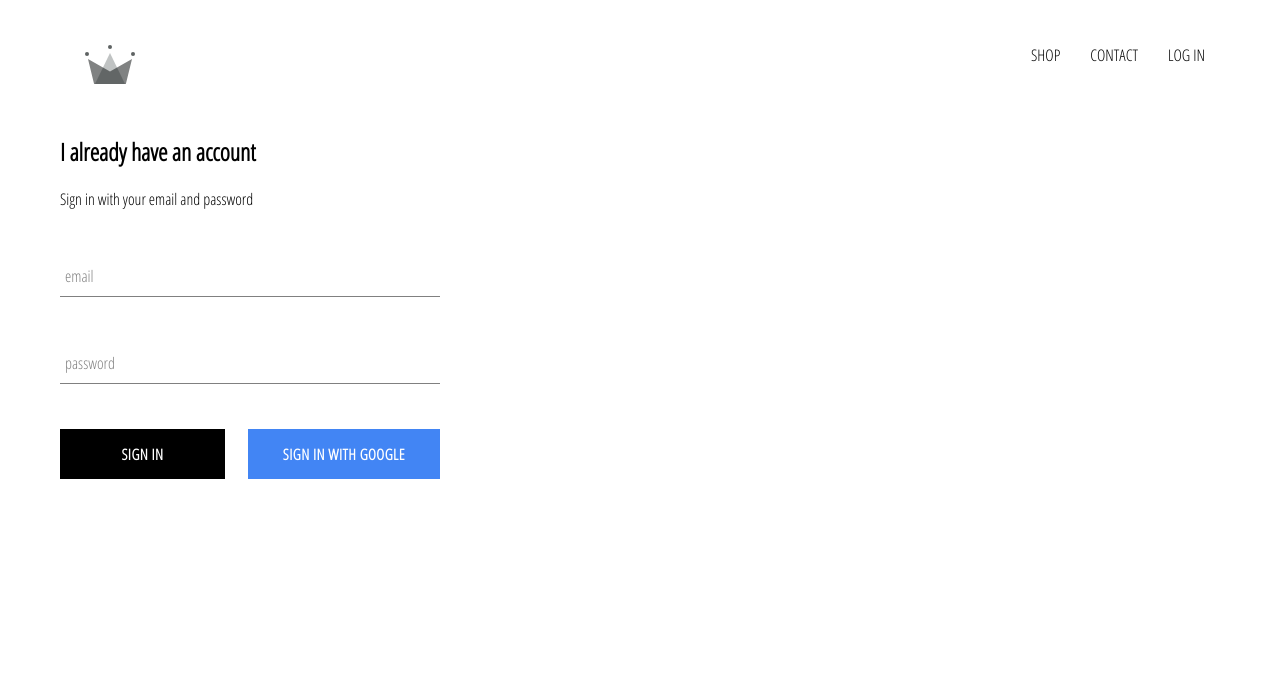
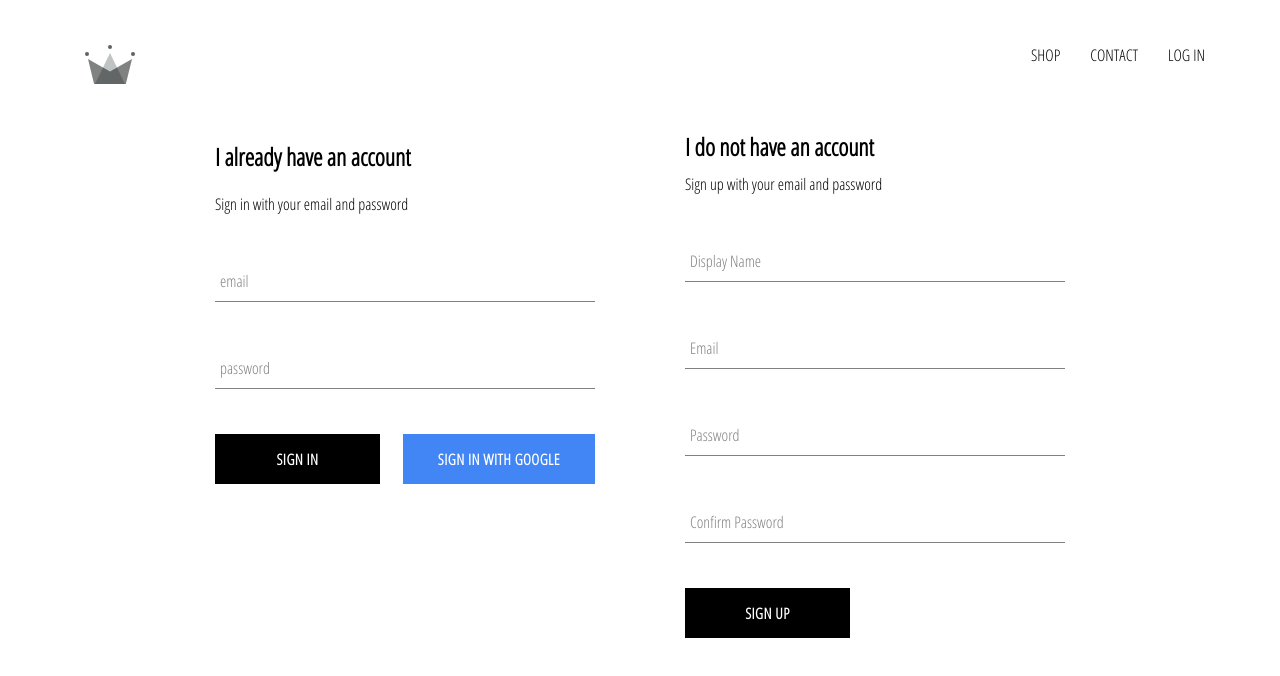
Before and after one commit to edgarnava80/clothing-store, a React (Create React App) app: page /login in a window 1280 px wide. Shown: the top 676 px of the page. Built offline with nearby package versions, Linux system fonts and the light colour scheme; no server answers.

Commit message:
Storage of users in firebase and email authentication implemented

```diff
--- a/public/index.html
+++ b/public/index.html
@@ -6,7 +6,7 @@
     <link rel="icon" href="%PUBLIC_URL%/favicon.ico" />
     <meta name="viewport" content="width=device-width, initial-scale=1" />
     <meta name="theme-color" content="#000000" />
-    <meta name="description" content="Web site created using create-react-app" />
+    <meta name="description" content="Clothing online store." />
     <link rel="apple-touch-icon" href="%PUBLIC_URL%/logo192.png" />
     <!--
       manifest.json provides metadata used when your web app is installed on a
@@ -23,7 +23,7 @@
       work correctly both with client-side routing and a non-root public URL.
       Learn how to configure a non-root public URL by running `npm run build`.
     -->
-    <title>React App</title>
+    <title>Clothing Store</title>
 </head>
 
 <body>
--- a/src/App.js
+++ b/src/App.js
@@ -5,7 +5,7 @@ import HomePage from "./pages/homepage/homepage.component"
 import ShopPage from "./pages/shop/shop.component"
 import Header from "./components/header/header.component"
 import LoginPage from "./pages/login/login.component"
-import { auth } from "./firebase/firebase.utils"
+import { auth, createUserProfileDocument } from "./firebase/firebase.utils"
 
 class App extends React.Component {
   constructor() {
@@ -17,9 +17,26 @@ class App extends React.Component {
   }
   unsubscribeFromAuth = null
   componentDidMount() {
-    this.unsubscribeFromAuth = auth.onAuthStateChanged(user => {
-      this.setState({ currentUser: user })
-      console.log(user)
+    this.unsubscribeFromAuth = auth.onAuthStateChanged(async userAuth => {
+      if (userAuth) {
+        const userRef = await createUserProfileDocument(userAuth)
+        userRef.onSnapshot(snapshot => {
+          this.setState({
+            currentUser: {
+              id: snapshot.id,
+              ...snapshot.data()
+            }
+          })
+          console.log(this.state)
+        })
+      } else {
+        this.setState({
+          currentUser: userAuth
+        })
+      }
+
+      //this.setState({ currentUser: user })
+      //console.log(user)
     })
   }
   componentWillUnmount() {
--- /dev/null
+++ b/src/components/sign-up/sign-up.component.jsx
@@ -0,0 +1,59 @@
+import React from "react"
+import FormInput from "../form-input/form-input.component"
+import CustomButton from "../custom-button/custom-button.component"
+import { auth, createUserProfileDocument } from "../../firebase/firebase.utils"
+//  , userProfileDocument
+import "./sign-up.styles.scss"
+
+class SignUp extends React.Component {
+  constructor() {
+    super()
+    this.state = {
+      displayName: "",
+      email: "",
+      password: "",
+      confirmPassword: ""
+    }
+  }
+  handleSubmit = async event => {
+    event.preventDefault()
+    const { displayName, email, password, confirmPassword } = this.state
+    if (password !== confirmPassword) {
+      alert("Paswords don't match")
+      return
+    }
+    try {
+      const { user } = await auth.createUserWithEmailAndPassword(email, password)
+      await createUserProfileDocument(user, { displayName })
+      this.setState({
+        displayName: "",
+        email: "",
+        password: "",
+        confirmPassword: ""
+      })
+    } catch (error) {
+      console.error(error)
+    }
+  }
+  handleChange = event => {
+    const { name, value } = event.target
+    this.setState({ [name]: value })
+  }
+  render() {
+    const { displayName, email, password, confirmPassword } = this.state
+    return (
+      <div className="sign-up">
+        <h2 className="title">I do not have an account</h2>
+        <span>Sign up with your email and password</span>
+        <form className="sig-up-form" onSubmit={this.handleSubmit}>
+          <FormInput type="text" name="displayName" value={displayName} onChange={this.handleChange} label="Display Name" required />
+          <FormInput type="email" name="email" value={email} onChange={this.handleChange} label="Email" required />
+          <FormInput type="password" name="password" value={password} onChange={this.handleChange} label="Password" required />
+          <FormInput type="password" name="confirmPassword" value={confirmPassword} onChange={this.handleChange} label="Confirm Password" required />
+          <CustomButton type="submit">SIGN UP</CustomButton>
+        </form>
+      </div>
+    )
+  }
+}
+export default SignUp
--- /dev/null
+++ b/src/components/sign-up/sign-up.styles.scss
@@ -0,0 +1,8 @@
+.sign-up {
+    display: flex;
+    flex-direction: column;
+    width: 380px;
+    .title {
+        margin: 10px 0;
+    }
+}
--- a/src/firebase/firebase.utils.js
+++ b/src/firebase/firebase.utils.js
@@ -13,6 +13,31 @@ const config = {
   measurementId: "G-JSN9B0BRE5"
 }
 
+export const createUserProfileDocument = async (userAuth, additionalData) => {
+  if (!userAuth) return
+
+  const userRef = firestore.doc(`users/${userAuth.uid}`)
+
+  const snapShot = await userRef.get()
+
+  if (!snapShot) {
+    const { displayName, email } = userAuth
+    const createdAt = new Date()
+
+    try {
+      await userRef.set({
+        displayName,
+        email,
+        createdAt,
+        ...additionalData
+      })
+    } catch (error) {
+      console.log("Error creating user.", error.message)
+    }
+  }
+  return userRef
+}
+
 firebase.initializeApp(config)
 
 export const auth = firebase.auth()
--- a/src/pages/login/login.component.jsx
+++ b/src/pages/login/login.component.jsx
@@ -1,10 +1,12 @@
 import React from "react"
 import SignIn from "../../components/sign-in/sign-in.component"
+import SignUp from "../../components/sign-up/sign-up.component"
 import "./login.styles.scss"
 
 const LoginPage = () => (
-  <div className="log-in">
+  <div className="login">
     <SignIn />
+    <SignUp />
   </div>
 )
 export default LoginPage
--- a/src/pages/login/login.styles.scss
+++ b/src/pages/login/login.styles.scss
@@ -0,0 +1,6 @@
+.login {
+    width: 850px;
+    display: flex;
+    justify-content: space-between;
+    margin: 30px auto;
+}
```
